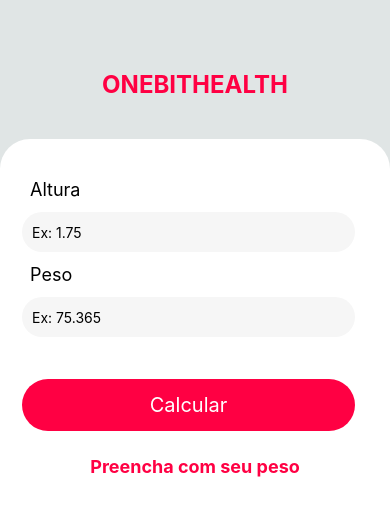
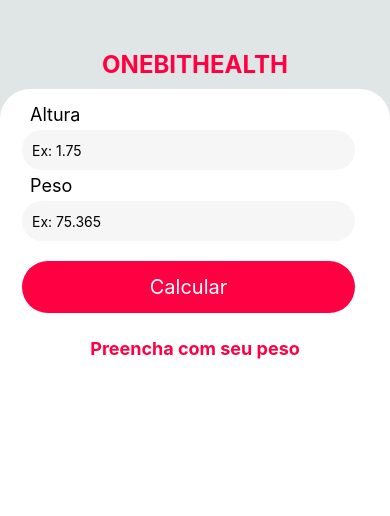
Before and after one commit to Joallisson/ONEBITHEALTH, a React Native app: screen / in a window 390 px wide. Shown: the top 516 px of the page. Built offline with nearby package versions, Linux system fonts and the light colour scheme.

Commit message:
Finalizado adição de APIs no APP
Foi adicionado a funcionalidade de vibração e compartilhamento so IMC no app

```diff
--- a/src/components/Form/ResultIMC/index.js
+++ b/src/components/Form/ResultIMC/index.js
@@ -1,10 +1,29 @@
 import React from "react";
-import {Text, View} from "react-native";
+import {Text, View, TouchableOpacity, Share } from "react-native";
 import styles from "./style";
 
 export default function ResultIMC(props){
+
+    const onShare = async () => { //COMPARTILHAR MENSAGEM DO IMC
+        const result = await Share.share({
+            message: "Meu IMC hoje é: " + props.resultIMC,
+        })
+    }
+
     return(
         <View style = {styles.resultIMC}>
+            <View style = {styles.boxShareButton}>
+
+                { props.resultIMC != null ? //Se o IMC não for nulo mostra o botão Share
+                <TouchableOpacity
+                    onPress = {onShare}
+                    style = {styles.shared}>
+                    <Text style = {styles.sharedText}>Share</Text>
+                </TouchableOpacity>
+
+                : <View/> //Senão, mostra uma view vazia
+                }
+            </View>
             <Text style = {styles.information}>{props.messageResultIMC}</Text>
             <Text style = {styles.numberIMC}>{props.resultIMC}</Text>
         </View>
--- a/src/components/Form/ResultIMC/style.js
+++ b/src/components/Form/ResultIMC/style.js
@@ -19,6 +19,23 @@
         color: "#FF0043",
         fontWeight: "bold",
     },
+    boxShareButton:{
+        width: "100%",
+        alignItems: "center",
+        marginBottom: 10,
+    },
+    shared: {
+        backgroundColor: "#1877f2",
+        borderRadius: 50,
+        paddingBottom: 5,
+        paddingTop: 5,
+    },
+    sharedText:{
+        color: "#ffffff",
+        fontWeight: "bold",
+        paddingHorizontal: 30,
+    }
+
 })
 
 export default styles
--- a/src/components/Form/index.js
+++ b/src/components/Form/index.js
@@ -1,5 +1,13 @@
 import React, {useState} from "react";
-import {View, Text, TextInput, TouchableOpacity} from "react-native"
+import {
+    View,
+    Text,
+    TextInput,
+    TouchableOpacity,
+    Vibration,
+    Pressable,
+    Keyboard,
+    } from "react-native"
 import ResultIMC from "./ResultIMC";
 import styles from "./style";
 
@@ -11,35 +19,51 @@
     const [messageIMC, setMessageIMC] = useState("Preencha com seu peso") //Controlar o estado da mensagem
     const [IMC, setIMC] = useState(null) //Controlar o estado do resultado do imc do usuário
     const [textButton, setTextButton] = useState("Calcular") //Controlar o estado do texto do botão da mensagem
+    const [errorMessage, setErrorMessage] = useState(null) //Mensagem de erro
 
     //FUNÇÃO QUE CALCULA O IMC DO USUÁRIO
     function IMCCalculator(){
-        return setIMC((weight/(height*height)).toFixed(2)) //Calculando o IMC do usuário
+        let heightFormat = height.replace("," , ".") //Se o usuário digitar a altura com vírgula "," essa função vair trocar por um ponto "."
+        return setIMC((weight/(heightFormat*heightFormat)).toFixed(2)) //Calculando o IMC do usuário
+    }
+
+    //VERIFICANDO SE O IMC ESTÁ VAZIO
+    function verificationIMC(){
+        if (IMC == null) {
+            Vibration.vibrate()
+            setErrorMessage("Esse campo é obrigatório*")
+        }
     }
 
     //FUNÇÃO DE VALIDAÇÃO DO IMC
     function validationIMC(){
         if (weight != null && height != null) { //Se o peso e a altura não dorem nulos
+
             IMCCalculator()
             setHeight(null)
             setWeight(null)
             setMessageIMC("Seu IMC é igual a: ")
             setTextButton("Calcular novamente")
+            setErrorMessage(null)
+
             return
         }
         //Se o peso ou altura estiverem forem iguais a null
+        verificationIMC()
         setIMC(null)
         setTextButton("Calcular")
         setMessageIMC("Preencha o peso e a altura")
+
     }
 
     return(
-        <View style = {styles.FormContext}>
+        <Pressable onPress = {Keyboard.dismiss} style = {styles.FormContext}>
 
             {/* FORMULÁRIO ONDE SERÃO PREENCHIDAS AS INFORMAÇÕES DO PESO E ALTURA */}
             <View style = {styles.Form}>
 
                 <Text style = {styles.FormLabel}>Altura</Text>
+                <Text style = {styles.errorMessage}>{errorMessage}</Text>
                 <TextInput
                     style = {styles.input}
                     onChangeText = {setHeight} //quando clicar pra inserir a altura esse valor irá para a variável height
@@ -49,6 +73,7 @@
                 />
 
                 <Text style = {styles.FormLabel}>Peso</Text>
+                <Text style = {styles.errorMessage}>{errorMessage}</Text>
                 <TextInput
                     style = {styles.input}
                     onChangeText = {setWeight} //quando clicar pra inserir a altura esse valor irá para a variável weight
@@ -57,17 +82,22 @@
                     keyboardType = "numeric"
                 />
 
+                <Pressable onPress = {Keyboard.dismiss}>
                     <TouchableOpacity
                         style = {styles.buttonCalculator}
                         onPress = {() => validationIMC()}
                     >
+
+
+
                         <Text style = {styles.textButtonCalculator}>{textButton}</Text>
                     </TouchableOpacity>
+                </Pressable>
 
             </View>
 
             <ResultIMC messageResultIMC = {messageIMC} resultIMC = {IMC}/>
 
-        </View>
+        </Pressable>
     );
 }
--- a/src/components/Form/style.js
+++ b/src/components/Form/style.js
@@ -2,20 +2,19 @@
 
 const styles = StyleSheet.create({
     FormContext:{
-        width:  "100%",
-        height: "100%",
-        bottom: 0,
+        flex: 1,
         backgroundColor: "#ffffff",
+        marginTop: 10,
         alignItems: "center",
         borderTopLeftRadius: 30,
         borderTopRightRadius: 30,
-        marginTop: 30
+        paddingTop: 10,
     },
     Form:{
         width: "100%",
         height: "auto",
-        marginTop: 30,
-        padding: 10,
+        marginTop: 5,
+        paddingHorizontal:10,
     },
     FormLabel:{
         color: "#000000",
@@ -27,7 +26,8 @@
         borderRadius: 50,
         backgroundColor: "#f6f6f6",
         height: 40,
-        margin: 12,
+        marginHorizontal: 12,
+        marginVertical: 5,
         paddingLeft: 10,
     },
     buttonCalculator:{
@@ -39,12 +39,18 @@
         paddingTop: 14,
         paddingBottom: 14,
         marginLeft: 12,
-        marginTop: 30,
+        marginTop: 15,
     },
     textButtonCalculator:{
         fontSize: 20,
         color: "#ffffff",
     },
+    errorMessage:{
+        fontSize: 12,
+        color: "red",
+        fontWeight: "bold",
+        paddingLeft: 20,
+    }
 })
 
 export default styles
--- a/src/components/Title/style.js
+++ b/src/components/Title/style.js
@@ -4,7 +4,7 @@
     boxTitle: {
         alignItems: "center",
         justifyContent: "center",
-        padding: 10
+        marginTop: -10,
     },
     textTitle:{
         color: "#FF0043",
```
Lines whose indentation alone changed are shown as unchanged.
